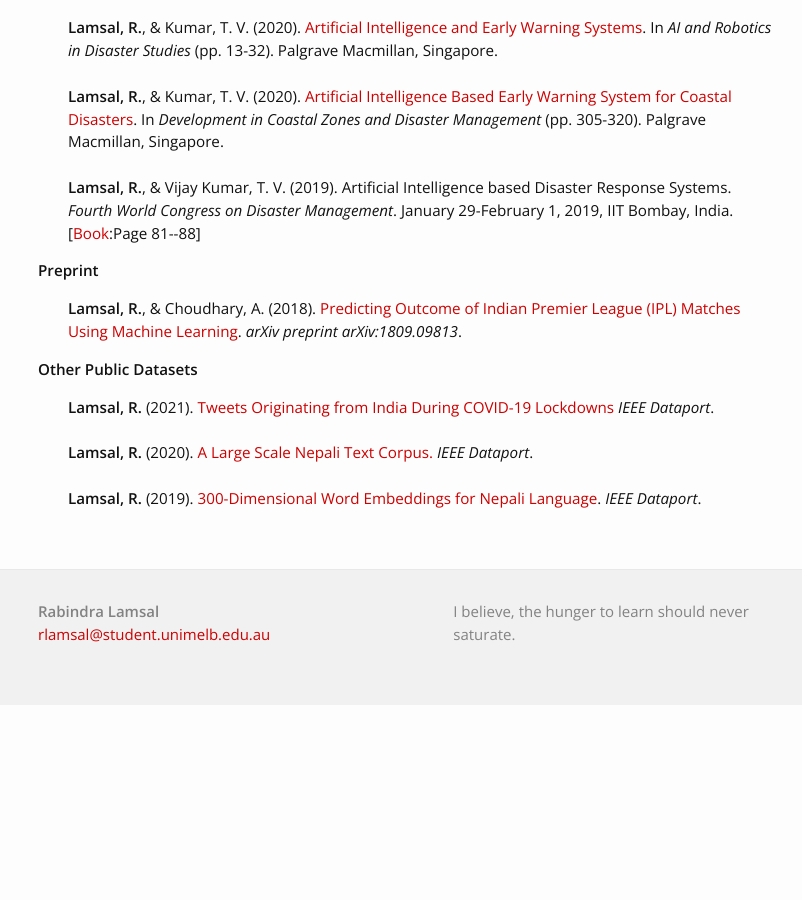
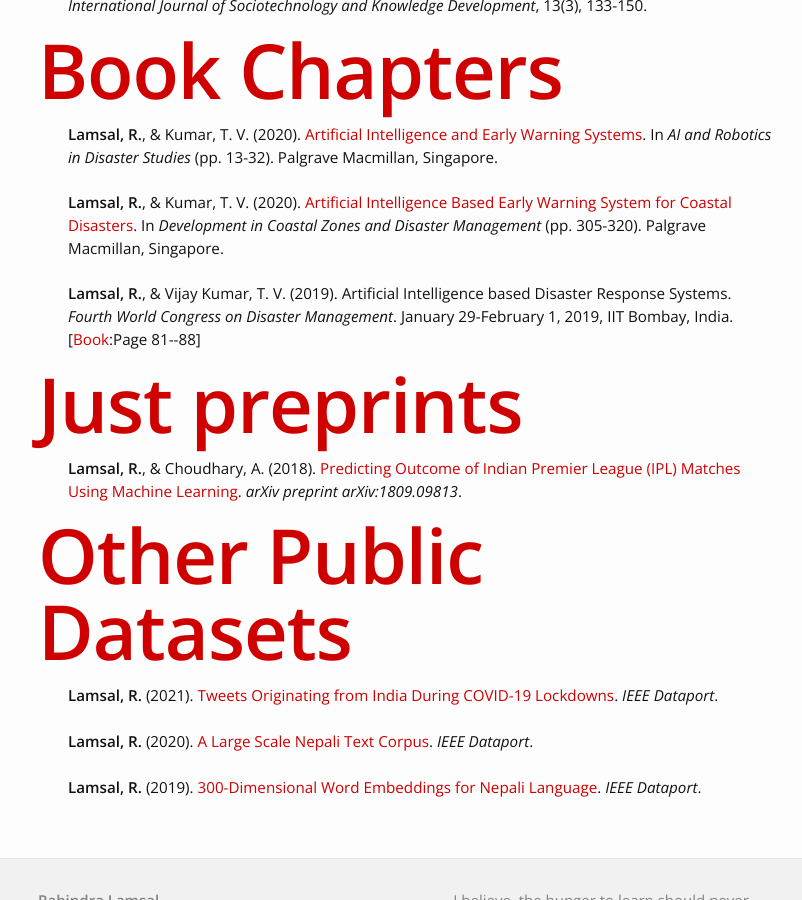
Before and after one commit to rabindralamsal/personal-site, a Jekyll site: the page built from research.md, in a window 1280 px wide and 900 px high, scrolled down 787 px. Shown: the whole window, without its empty margins (232-1034 px from the left). Built offline with Jekyll 4.4.1, drawn with Linux system fonts in a browser that asks for light colours; before the commit the page ends 1492 px from its top, so only the background shows below that.

Commit message:
Update research.md

```diff
--- a/research.md
+++ b/research.md
@@ -3,7 +3,7 @@
 permalink: /research/
 title: Publications
 ---
-<b>Journal articles</b>
+<h1>Journal articles</h1>
 <ul>
 
 <b>Lamsal, R.</b>, Harwood, A., & Read, M. R. (2022). <a href="https://arxiv.org/abs/2206.10471">Twitter conversations predict the daily confirmed COVID-19 cases</a>. <i>Applied Soft Computing</i>, 109603. [<a href="https://doi.org/10.1016/j.asoc.2022.109603">Published version</a>]<br>
@@ -23,7 +23,7 @@
 <b>Lamsal, R.</b>, & Kumar, T. V. (2021). <a href="https://doi.org/10.4018/978-1-6684-7145-6.ch031">Twitter-Based Disaster Response Using Recurrent Nets</a>. <i>International Journal of Sociotechnology and Knowledge Development</i>, 13(3), 133-150.
 </ul>
 
-<b>Book Chapters</b>
+<h1>Book Chapters</h1>
 
 <ul>
 
@@ -35,7 +35,7 @@
 
 </ul>
 
-<b>Preprint</b>
+<h1>Just preprints</h1>
 
 <ul>
 
@@ -44,10 +44,10 @@
 </ul>
 
 
-<b>Other Public Datasets</b>
+<h1>Other Public Datasets</h1>
 
 <ul>
-<b>Lamsal, R.</b> (2021). <a href="https://dx.doi.org/10.21227/k8gw-xz18">Tweets Originating from India During COVID-19 Lockdowns</a> <i>IEEE Dataport</i>.<br><br>
-<b>Lamsal, R.</b> (2020). <a href="http://dx.doi.org/10.21227/jxrd-d245">A Large Scale Nepali Text Corpus.</a> <i>IEEE Dataport</i>.<br><br>
+<b>Lamsal, R.</b> (2021). <a href="https://dx.doi.org/10.21227/k8gw-xz18">Tweets Originating from India During COVID-19 Lockdowns</a>. <i>IEEE Dataport</i>.<br><br>
+<b>Lamsal, R.</b> (2020). <a href="http://dx.doi.org/10.21227/jxrd-d245">A Large Scale Nepali Text Corpus</a>. <i>IEEE Dataport</i>.<br><br>
 <b>Lamsal, R.</b> (2019). <a href="http://dx.doi.org/10.21227/dz6s-my90">300-Dimensional Word Embeddings for Nepali Language</a>. <i>IEEE Dataport</i>.
 </ul>
```
